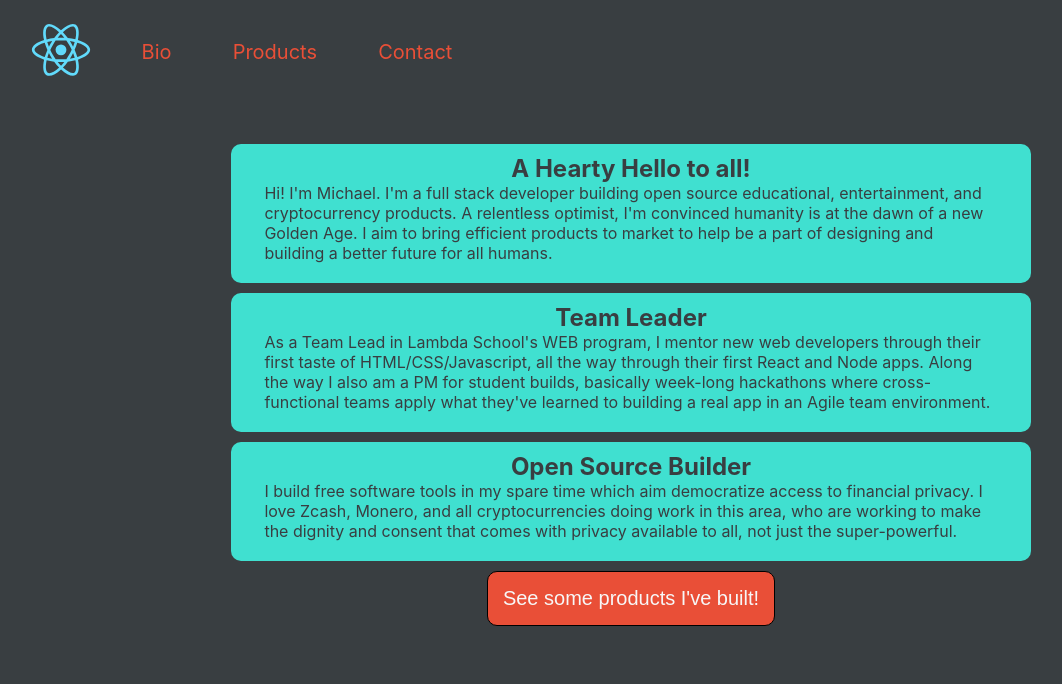
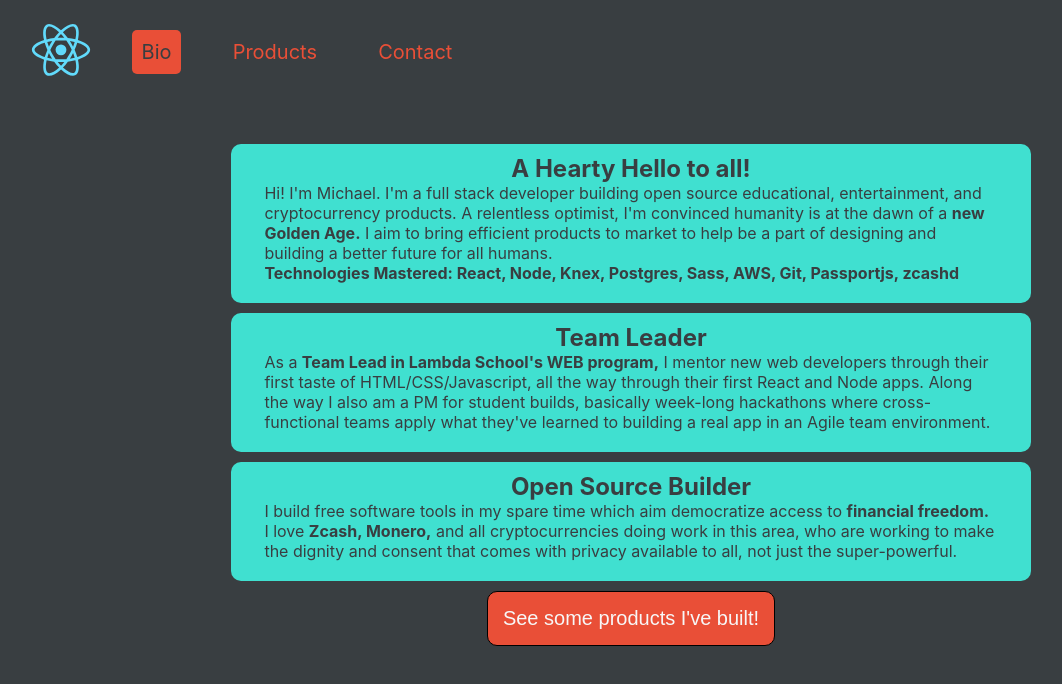
Before and after one commit to michaelharms6010/harms-portfolio, a React (Create React App) app: page /bio in a window 1280 px wide. Shown: the top 684 px of the page, without its empty margins (9-1071 px from the left). Built offline with nearby package versions, Linux system fonts and the light colour scheme.

Commit message:
adds bolding adn styles

```diff
--- a/src/components/Bio.js
+++ b/src/components/Bio.js
@@ -7,15 +7,16 @@ export default function Bio() {
         <div data-aos="zoom-in" className="bio">
             <div className="greeting">
                 <h2>A Hearty Hello to all!</h2>
-                <p>Hi! I'm Michael. I'm a full stack developer building open source educational, entertainment, and cryptocurrency products. A relentless optimist, I'm convinced humanity is at the dawn of a new Golden Age. I aim to bring efficient products to market to help be a part of designing and building a better future for all humans.</p>
+                <p>Hi! I'm Michael. I'm a full stack developer building open source educational, entertainment, and cryptocurrency products. A relentless optimist, I'm convinced humanity is at the dawn of a <strong>new Golden Age.</strong> I aim to bring efficient products to market to help be a part of designing and building a better future for all humans.</p>
+                <p><strong>Technologies Mastered: React, Node, Knex, Postgres, Sass, AWS, Git, Passportjs, zcashd</strong></p>
             </div>
             <div className="team-leadership">
                 <h2>Team Leader</h2>
-                <p>As a Team Lead in Lambda School's WEB program, I mentor new web developers through their first taste of HTML/CSS/Javascript, all the way through their first React and Node apps. Along the way I also am a PM for student builds, basically week-long hackathons where cross-functional teams apply what they've learned to building a real app in an Agile team environment.</p>
+                <p>As a <strong>Team Lead in Lambda School's WEB program,</strong> I mentor new web developers through their first taste of HTML/CSS/Javascript, all the way through their first React and Node apps. Along the way I also am a PM for student builds, basically week-long hackathons where cross-functional teams apply what they've learned to building a real app in an Agile team environment.</p>
             </div>
             <div className="team-leadership">
                 <h2>Open Source Builder</h2>
-                <p>I build free software tools in my spare time which aim democratize access to financial privacy. I love Zcash, Monero, and all cryptocurrencies doing work in this area, who are working to make the dignity and consent that comes with privacy available to all, not just the super-powerful.</p>
+                <p>I build free software tools in my spare time which aim democratize access to <strong>financial freedom.</strong> I love <strong>Zcash, Monero,</strong> and all cryptocurrencies doing work in this area, who are working to make the dignity and consent that comes with privacy available to all, not just the super-powerful.</p>
             </div>
             <Link to="/products"><button className="next-button">See some products I've built!</button></Link>
         </div>
--- a/src/components/Navigation.js
+++ b/src/components/Navigation.js
@@ -1,5 +1,5 @@
 import React from "react";
-import {Link} from "react-router-dom"
+import {Link, NavLink} from "react-router-dom"
 import './Navigation.scss';
 import logo from "../logo.svg";
 
@@ -10,9 +10,9 @@ export default function Navigation() {
             <Link to="/"><img alt="Mike's smiling face" src={logo} width={100} height={100}/></Link>
 
             <div className="nav-links">
-                <Link to="/bio">Bio</Link>
-                <Link to="/products">Products</Link>
-                <Link to="/contact">Contact</Link>
+                <NavLink activeClassName="active-link" to="/bio">Bio</NavLink>
+                <NavLink activeClassName="active-link" to="/products">Products</NavLink>
+                <NavLink activeClassName="active-link" to="/contact">Contact</NavLink>
             </div>
         </div>
     )
--- a/src/components/Navigation.scss
+++ b/src/components/Navigation.scss
@@ -4,7 +4,6 @@
     justify-content:flex-start;
     align-items:center;
     padding: 0 20px;
-    background:charcoal;
 
     .nav-links {
         width:30%;
@@ -14,6 +13,13 @@
         a {
             color:#E94F37;
             text-decoration:none;
+            padding:10px;
+            border-radius:5px;
+        }
+        .active-link {
+            background: #E94F37;
+            color: #393E41;
+            padding: 10px;
         }
     }
 
```
